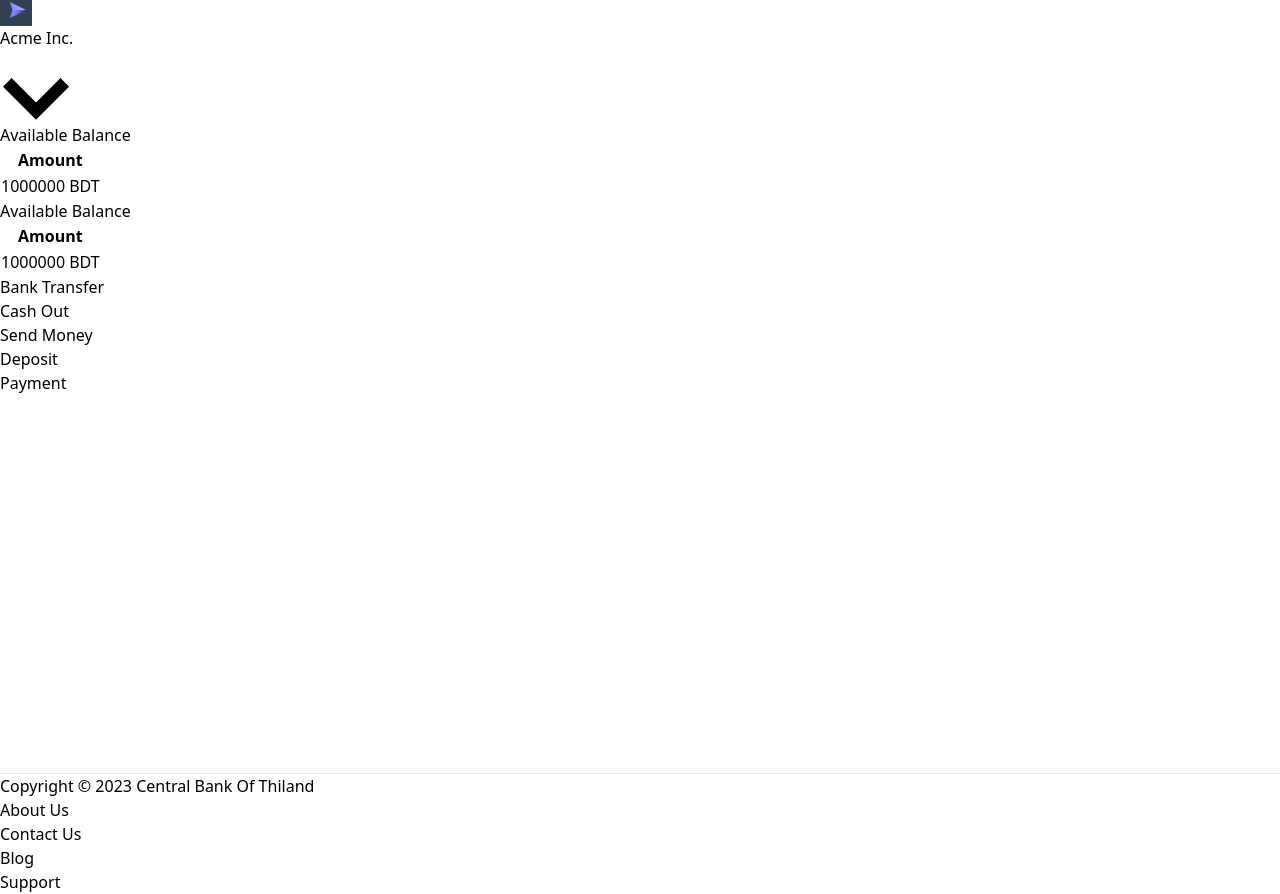
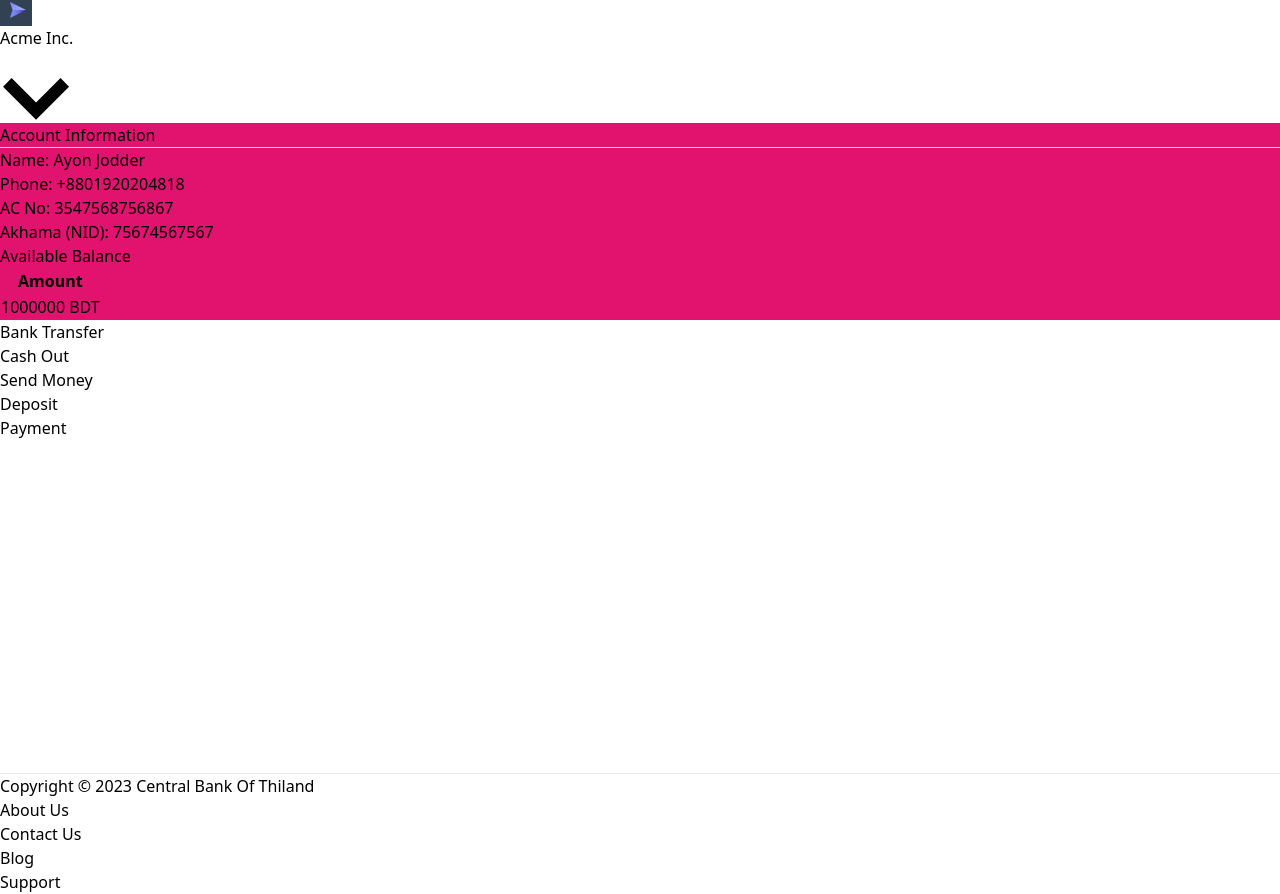
Before and after one commit to AyonJD/admin-dashboard, a React (Vite) app: page / in a window 1280 px wide. Shown: the part 2058-2952 px from the top of the page. Built offline with nearby package versions, Linux system fonts and the light colour scheme.

Commit message:
Dashboard solved

```diff
--- a/src/css/additional-styles/custom.css
+++ b/src/css/additional-styles/custom.css
@@ -74,6 +74,10 @@ input[type=range]::-moz-focus-outer {
     transition: all 0.3s ease-in-out;
 }
 
+.border_bkash {
+    border: 10px solid #E2136E;
+}
+
 .customInputClass {
     transition: all 150ms ease-in-out;
     box-shadow: 0 1px 3px 0 rgba(0, 0, 0, 0.01), 0 1px 2px 0 rgba(0, 0, 0, 0.06);
@@ -114,3 +118,11 @@ input[type=range]::-moz-focus-outer {
 .height_handle {
     min-height: calc(100vh - 150px) !important;
 }
+
+.custom_border {
+    border-bottom: 1px solid #dbdbdb !important;
+}
+
+.custom_width {
+    width: 20% ;
+}
--- a/src/pages/UserDashboard/Dashboard.jsx
+++ b/src/pages/UserDashboard/Dashboard.jsx
@@ -44,7 +44,7 @@ function Dashboard() {
 									<div className="relative mt-5">
 										<div className={` items-center ${windowWidth < 550 ? "" : 'flex'}`}>
 										<div className={` px-4 mx-auto md:px-10 ${(windowWidth < 1280 && windowWidth > 550) ? "w-1/2" : windowWidth < 550 ? "w-full" : 'w-1/2'}`}>
-											<CardBalance />
+											<CardAbout />
 											</div>
 
 											<div className={` px-4 mx-auto md:px-10 ${(windowWidth < 1280 && windowWidth > 550) ? "w-1/2" : windowWidth < 550 ? "w-full" : 'w-1/2'}`}>
@@ -55,10 +55,10 @@ function Dashboard() {
 											<div>
 												{/* Card stats */}
 												{
-													windowWidth > 1140 ? (
+													windowWidth > 1222 ? (
 														<>
 															<div className=" flex justify-between">
-																<div className={`w-2/12 px-4`}>
+																<div className={`custom_width px-4`}>
 																	<MenuCard
 																		statSubtitle="Bank Transfer"
 																		statUrl="/dashboard/bank-transfer"
@@ -66,7 +66,7 @@ function Dashboard() {
 																		statIconColor="bg-pink-500"
 																	/>
 																</div>
-																<div className={`w-2/12 px-4`}>
+																<div className={`custom_width px-4`}>
 																	<MenuCard
 																		statSubtitle="Cash Out"
 																		statUrl="/dashboard/cashout"
@@ -74,7 +74,7 @@ function Dashboard() {
 																		statIconColor="bg-orange-500"
 																	/>
 																</div>
-																<div className={`w-2/12 px-4`}>
+																<div className={`custom_width px-4`}>
 																	<MenuCard
 																		statSubtitle="Send Money"
 																		statUrl="#"
@@ -82,7 +82,7 @@ function Dashboard() {
 																		statIconColor="bg-red-500"
 																	/>
 																</div>
-																<div className={`w-2/12 px-4`}>
+																<div className={`custom_width px-4`}>
 																	<MenuCard
 																		statSubtitle="Deposit"
 																		statUrl="/dashboard/deposit"
@@ -90,7 +90,7 @@ function Dashboard() {
 																		statIconColor="bg-blue-500"
 																	/>
 																</div>
-																<div className={`w-2/12 px-4`}>
+																<div className={`custom_width px-4`}>
 																	<MenuCard
 																		statSubtitle="Payment"
 																		statUrl="/dashboard/payment"
--- a/src/partials/Cards/UserCard/CardAbout.jsx
+++ b/src/partials/Cards/UserCard/CardAbout.jsx
@@ -16,7 +16,7 @@ const CardAbout = () => {
 
     return (
         <>
-            <div className="relative flex flex-col min-w-0 break-words bg-white w-full mb-6 shadow-lg rounded">
+            {/* <div className="relative flex flex-col min-w-0 break-words bg-white w-full mb-6 shadow-lg rounded">
                 <div className="rounded-t mb-0 px-4 py-3 border-0">
                     <div className="flex flex-wrap items-center">
                         <div className="relative w-full px-4 max-w-full flex-grow flex-1">
@@ -31,7 +31,7 @@ const CardAbout = () => {
                     windowWidth > 924 ? (
                         <>
                             <div className="block w-full overflow-x-auto">
-                                {/* Projects table */}
+
                                 <table className="items-center w-full bg-transparent border-collapse">
                                     <thead className="thead-light">
                                         <tr>
@@ -102,7 +102,47 @@ const CardAbout = () => {
                     )
                 }
 
+            </div> */}
+
+<div className={`relative flex flex-col min-w-0 break-words bg_bkash mb-6 shadow-lg rounded text-white`}>
+            <div className="rounded-t mb-0 px-4 py-3 custom_border">
+                <div className="flex flex-wrap items-center">
+                    <div className="relative w-full px-4 max-w-full flex-grow flex-1 ">
+                        <h3 className="font-bold text-center text-lg">
+                            Account Information
+                        </h3>
+                    </div>
+                </div>
             </div>
+            <>
+                <div className="block w-full overflow-x-auto px-4 py-2 text-center">
+                    {/* <table className="items-center w-full bg-transparent border-collapse">
+                        <thead className="thead-light">
+                            <tr>
+                                <th className="px-6 bg-gray-50 text-bkash align-middle border border-solid border-gray-100 py-3 text-xs uppercase border-l-0 border-r-0 whitespace-nowrap font-semiboldtext-md text-center">
+                                    Amount
+                                </th>
+                            </tr>
+                        </thead>
+                        <tbody>
+                            <tr>
+                                <td className="border-t-0 text-bkash px-6 align-middle border-l-0 border-r-0 whitespace-nowrap p-4 pt-1 text-center text-2xl font-bold block uppercase tracking-wide">
+                                    1000000 BDT
+                                </td>
+                            </tr>
+                        </tbody>
+                    </table> */}
+
+                        <div className='w-fit mx-auto'>
+                            <h1 className='text-left font-semibold'>Name: Ayon Jodder</h1>
+                            <h1 className='text-left py-1 font-semibold'>Phone: +8801920204818</h1>
+                            <h1 className='text-left font-semibold'>AC No: 3547568756867</h1>
+                            <h1 className='text-left pt-1 font-semibold'>Akhama (NID): 75674567567</h1>
+                        </div>
+                </div>
+            </>
+
+        </div>
         </>
     );
 };
--- a/src/partials/Cards/UserCard/CardBalance.jsx
+++ b/src/partials/Cards/UserCard/CardBalance.jsx
@@ -2,29 +2,29 @@ import React from 'react';
 
 const CardBalance = () => {
     return (
-        <div className={`relative flex flex-col min-w-0 break-words bg-white mb-6 shadow-lg rounded `}>
-            <div className="rounded-t mb-0 px-4 py-3 border-0">
+        <div className={`relative flex flex-col min-w-0 break-words bg_bkash mb-6 shadow-lg rounded text-white py-5`}>
+            <div className="rounded-t mb-0 px-4  border-0">
                 <div className="flex flex-wrap items-center">
                     <div className="relative w-full px-4 max-w-full flex-grow flex-1">
-                        <h3 className="font-bold text-base text-center text-gray-700">
+                        <h3 className="font-bold text-lg text-center">
                             Available Balance
                         </h3>
                     </div>
                 </div>
             </div>
             <>
-                <div className="block w-full overflow-x-auto">
+                <div className="block w-full overflow-x-auto py-2">
                     <table className="items-center w-full bg-transparent border-collapse">
                         <thead className="thead-light">
                             <tr>
-                                <th className="px-6 bg-gray-50 text-bkash align-middle border border-solid border-gray-100 py-3 text-xs uppercase border-l-0 border-r-0 whitespace-nowrap font-semiboldtext-md text-center">
-                                    Amount
+                                <th className="">
+                                <h1 className=' font-bold px-6 align-middle border border-solid border-gray-100 py-3 text-[15px] uppercase border-l-0 border-r-0 whitespace-nowrap text-center'>Amount</h1>
                                 </th>
                             </tr>
                         </thead>
                         <tbody>
                             <tr>
-                                <td className="border-t-0 text-bkash px-6 align-middle border-l-0 border-r-0 whitespace-nowrap p-4 pt-1 text-center text-2xl font-bold block uppercase tracking-wide">
+                                <td className="border-t-0 text-bkash px-6 align-middle border-l-0 border-r-0 whitespace-nowrap p-4 pt-2 pb-0 text-center text-2xl font-bold block uppercase tracking-wide">
                                     1000000 BDT
                                 </td>
                             </tr>
```
